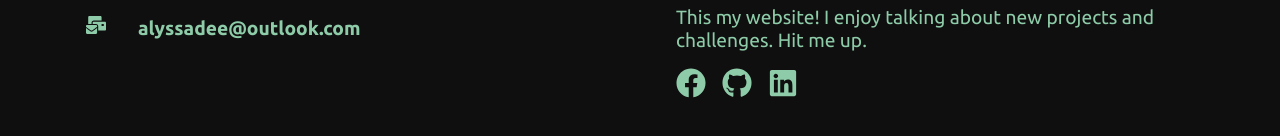
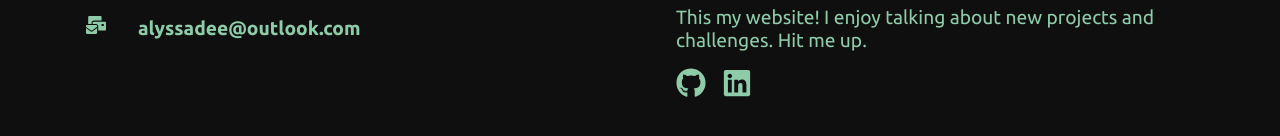
Before and after one commit to cactuspie23/portfolio, a React (Create React App) app: page / in a window 1280 px wide. Shown: the part 940-1076 px from the top of the page. Built offline with nearby package versions, Linux system fonts and the light colour scheme.

Commit message:
add external links

```diff
--- a/src/components/Footer/Footer.jsx
+++ b/src/components/Footer/Footer.jsx
@@ -1,5 +1,5 @@
 import './FooterStyles.css'
-import { FaFacebook, FaGithub, FaHome, FaLinkedin, FaMailBulk } from 'react-icons/fa'
+import { FaGithub, FaHome, FaLinkedin, FaMailBulk } from 'react-icons/fa'
 
 const Footer = () => {
   return (
@@ -13,10 +13,12 @@ const Footer = () => {
             </div>
           </div>
           <div className='email'>
+            <a href='mailto:alyssadee@outlook.com'>
               <h4>
                 <FaMailBulk size={20} style={{color: '#8ecca9', marginRight: '2rem'}} />
                 alyssadee@outlook.com
               </h4>
+            </a>
           </div>
         </div>
 
@@ -24,9 +26,12 @@ const Footer = () => {
           <h4>About this page</h4>
           <p>This my website! I enjoy talking about new projects and challenges. Hit me up.</p>
           <div className='social'>
-            <FaFacebook size={30} style={{color: '#8ecca9', marginRight: '1rem'}} />
+            <a href='https://github.com/cactuspie23' rel='noreferrer' target='_blank'>
               <FaGithub size={30} style={{color: '#8ecca9', marginRight: '1rem'}} />
+            </a>
+            <a href='https://www.linkedin.com/in/alyssa-demartinis/' rel='noreferrer' target='_blank'>
               <FaLinkedin size={30} style={{color: '#8ecca9', marginRight: '1rem'}} />
+            </a>
           </div>
         </div>
       </div>
```
Lines whose indentation alone changed are shown as unchanged.
